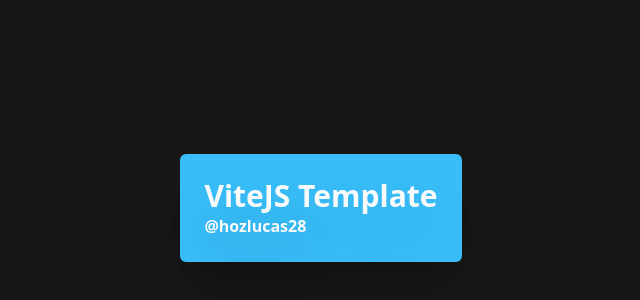
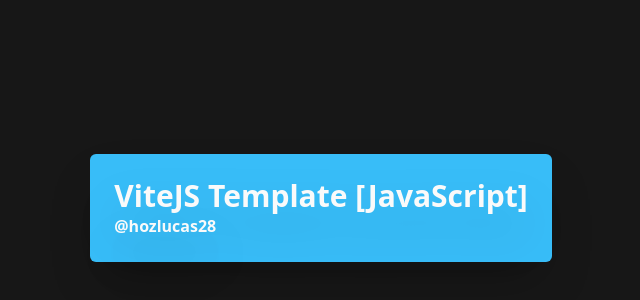
Before and after one commit to hozlucas28/ViteJS-JS-Template, a React (Vite) app: page / in a window 1280 px wide. Shown: the part 192-492 px from the top of the page, without its empty margins (319-959 px from the left). Built offline with nearby package versions, Linux system fonts and the light colour scheme.

Commit message:
Update information

```diff
--- a/index.html
+++ b/index.html
@@ -41,7 +41,7 @@
     <meta name="twitter:image:alt" content="TODO" />
 
     <!-- TODO -->
-    <title>ViteJS Template</title>
+    <title>ViteJS Template [JavaScript]</title>
   </head>
   <body>
     <div id="root"></div>
--- a/src/App.jsx
+++ b/src/App.jsx
@@ -3,7 +3,7 @@
 function App() {
 	return (
 		<div className={container}>
-			<h1 className={title}>ViteJS Template</h1>
+			<h1 className={title}>ViteJS Template [JavaScript]</h1>
 			<h2 className={subTitle}>
 				<a
 					href='https://github.com/hozlucas28'
```
Also changed, not shown: 1 other file (tests, documents, lock files or other folders).
